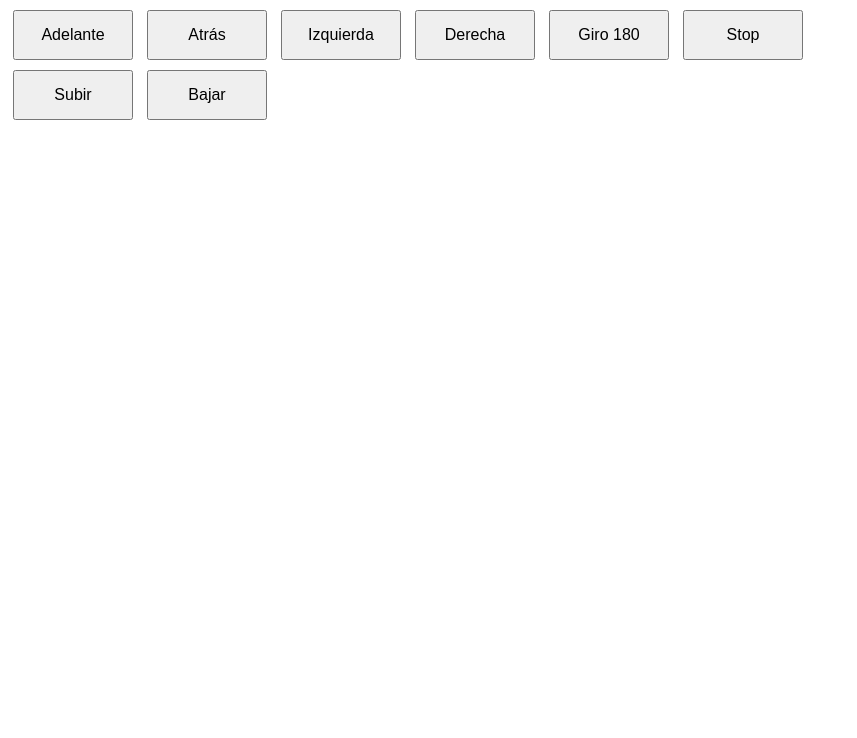
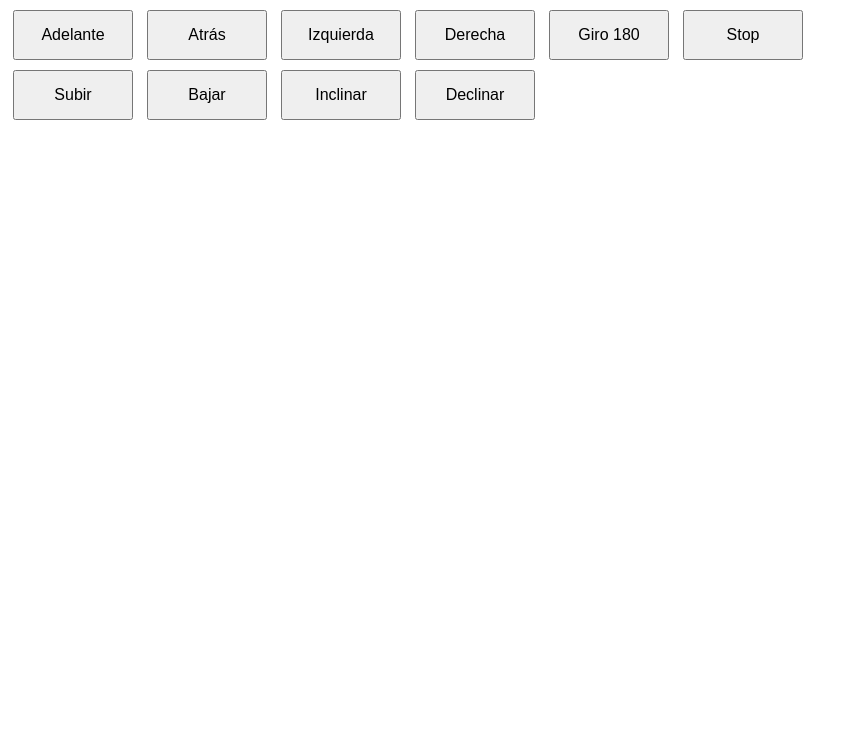
Before and after one commit to rumachella/brokermqtt-robotsim, a website: page public/index.html in a window 1280 px wide. Shown: the part 62-800 px from the top of the page, without its empty margins (0-857 px from the left). Drawn offline with Linux system fonts and the light colour scheme.

Commit message:
agrego declinar e inclinar

```diff
--- a/public/index.html
+++ b/public/index.html
@@ -20,8 +20,8 @@
 <div>
   <button onclick="enviar('lift','up')">Subir</button>
   <button onclick="enviar('lift','down')">Bajar</button>
-  <!-- <button onclick="enviar('lift','tilt_up')">Inclinar</button>
-  <button onclick="enviar('lift','tilt_down')">Declinar</button> -->
+  <button onclick="enviar('tilt','up')">Inclinar</button>
+  <button onclick="enviar('tilt','down')">Declinar</button>
 </div>
 
   <pre id="logs"></pre>
```
